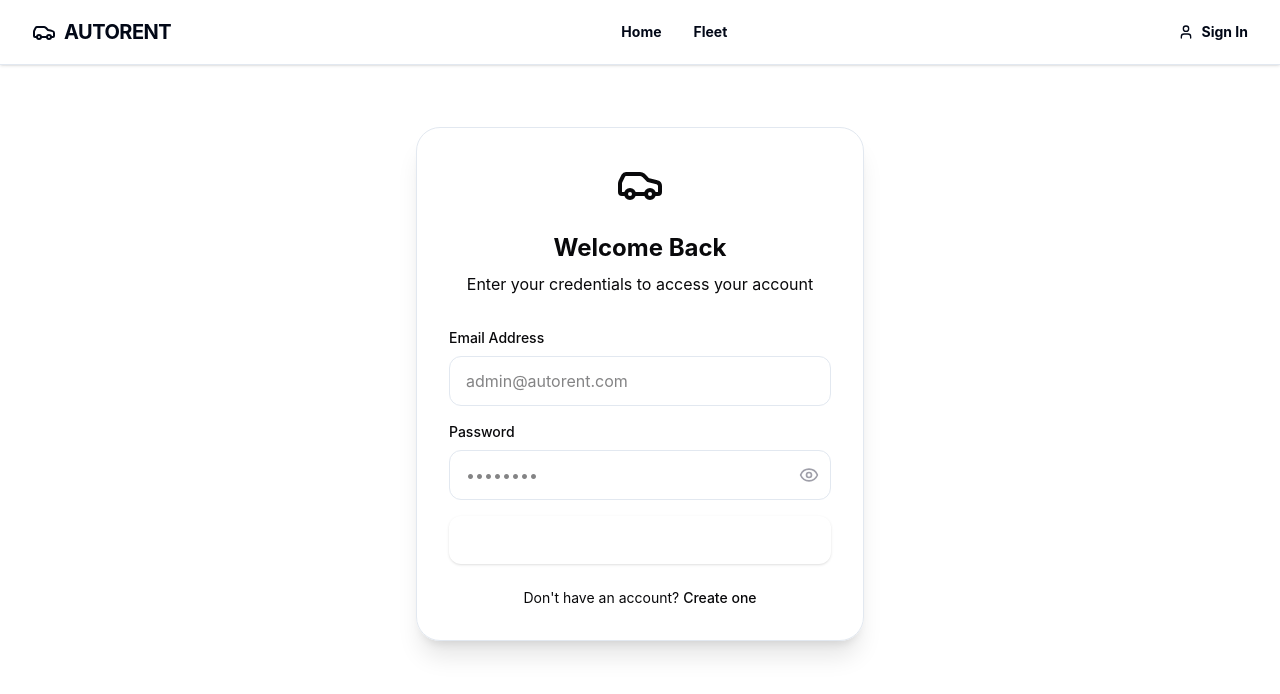
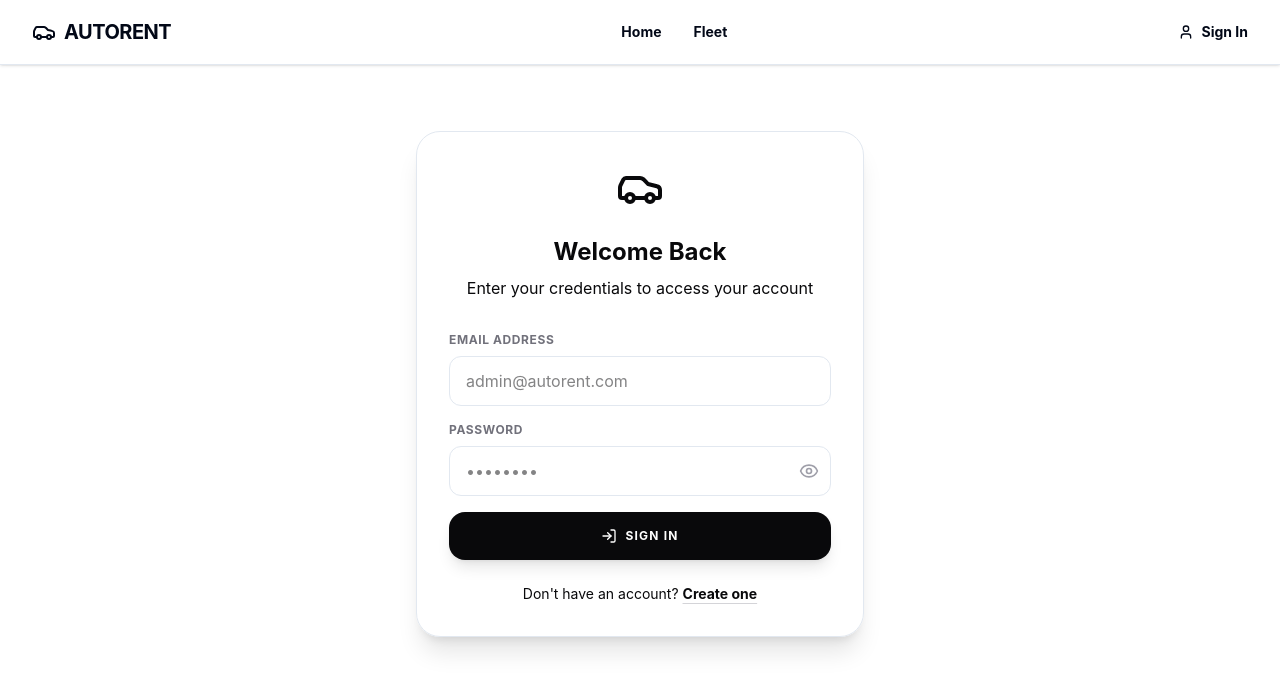
Before and after one commit to wawadadwas/autorent, a React app in the folder frontend/: page /login in a window 1280 px wide. Shown: the top 694 px of the page. Built offline with nearby package versions, Linux system fonts and the light colour scheme; the HTML template or start-up script is replaced by a standard one.

Commit message:
UI: Fix button contrast and improve Login/Signup readability

```diff
--- a/frontend/src/pages/Login.jsx
+++ b/frontend/src/pages/Login.jsx
@@ -85,7 +85,7 @@ const Login = () => {
 
             <form onSubmit={handleSubmit} className="space-y-4">
               <div>
-                <label className="block text-sm font-medium mb-2">Email Address</label>
+                <label className="block text-xs font-bold uppercase tracking-wider text-zinc-500 mb-2">Email Address</label>
                 <input
                   type="email"
                   required
@@ -96,7 +96,7 @@ const Login = () => {
                 />
               </div>
               <div>
-                <label className="block text-sm font-medium mb-2">Password</label>
+                <label className="block text-xs font-bold uppercase tracking-wider text-zinc-500 mb-2">Password</label>
                 <div className="relative">
                   <input
                     type={showPassword ? "text" : "password"}
@@ -119,9 +119,9 @@ const Login = () => {
               <button
                 type="submit"
                 disabled={loading}
-                className="w-full py-3 mt-4 text-white bg-primary rounded-xl font-medium hover:bg-primary/90 transition-all shadow-sm flex items-center justify-center disabled:opacity-50"
+                className="w-full py-4 mt-4 text-white bg-zinc-950 rounded-2xl font-bold uppercase text-xs tracking-widest hover:bg-zinc-800 transition-all shadow-lg active:scale-[0.98] flex items-center justify-center disabled:opacity-50"
               >
-                {loading ? (isLogin ? 'Signing In...' : 'Creating Account...') : <>{isLogin ? <LogIn className="mr-2 h-5 w-5"/> : <UserPlus className="mr-2 h-5 w-5"/>} {isLogin ? 'Sign In' : 'Sign Up'}</>}
+                {loading ? (isLogin ? 'Signing In...' : 'Creating Account...') : <>{isLogin ? <LogIn className="mr-2 h-4 w-4"/> : <UserPlus className="mr-2 h-4 w-4"/>} {isLogin ? 'Sign In' : 'Sign Up'}</>}
               </button>
             </form>
 
@@ -130,7 +130,7 @@ const Login = () => {
               <button
                 type="button"
                 onClick={() => { setIsLogin(!isLogin); setError(null); }}
-                className="text-primary hover:underline font-medium cursor-pointer"
+                className="text-zinc-950 hover:text-black font-bold underline decoration-zinc-300 underline-offset-4 cursor-pointer transition-colors"
               >
                 {isLogin ? 'Create one' : 'Sign in'}
               </button>
```
